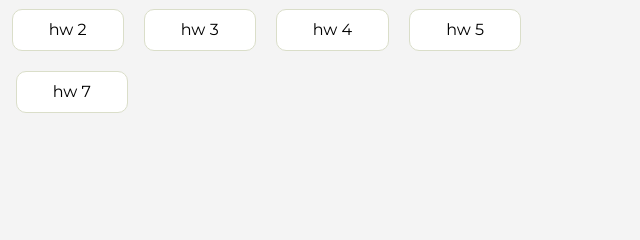
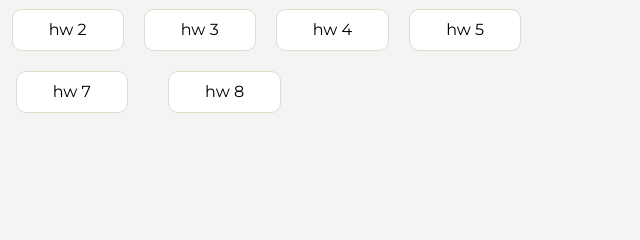
Before and after one commit to aro-student/homework, a plain HTML site: page index.html in a window 1280 px wide. Shown: the part 229-469 px from the top of the page, 573-1213 px from the left. Drawn offline with Linux system fonts and the light colour scheme.

Commit message:
Update index.html

```diff
--- a/index.html
+++ b/index.html
@@ -113,6 +113,10 @@
                     <li class="content__list-item">
                         <a href="lesson 7">hw 7</a>
                     </li>
+                    <br>
+                    <li class="content__list-item">
+                        <a href="lesson 8">hw 8</a>
+                    </li>
                 </ul>
             </div>
             <div class="content__block hidden" id="diplomBlock">
```
